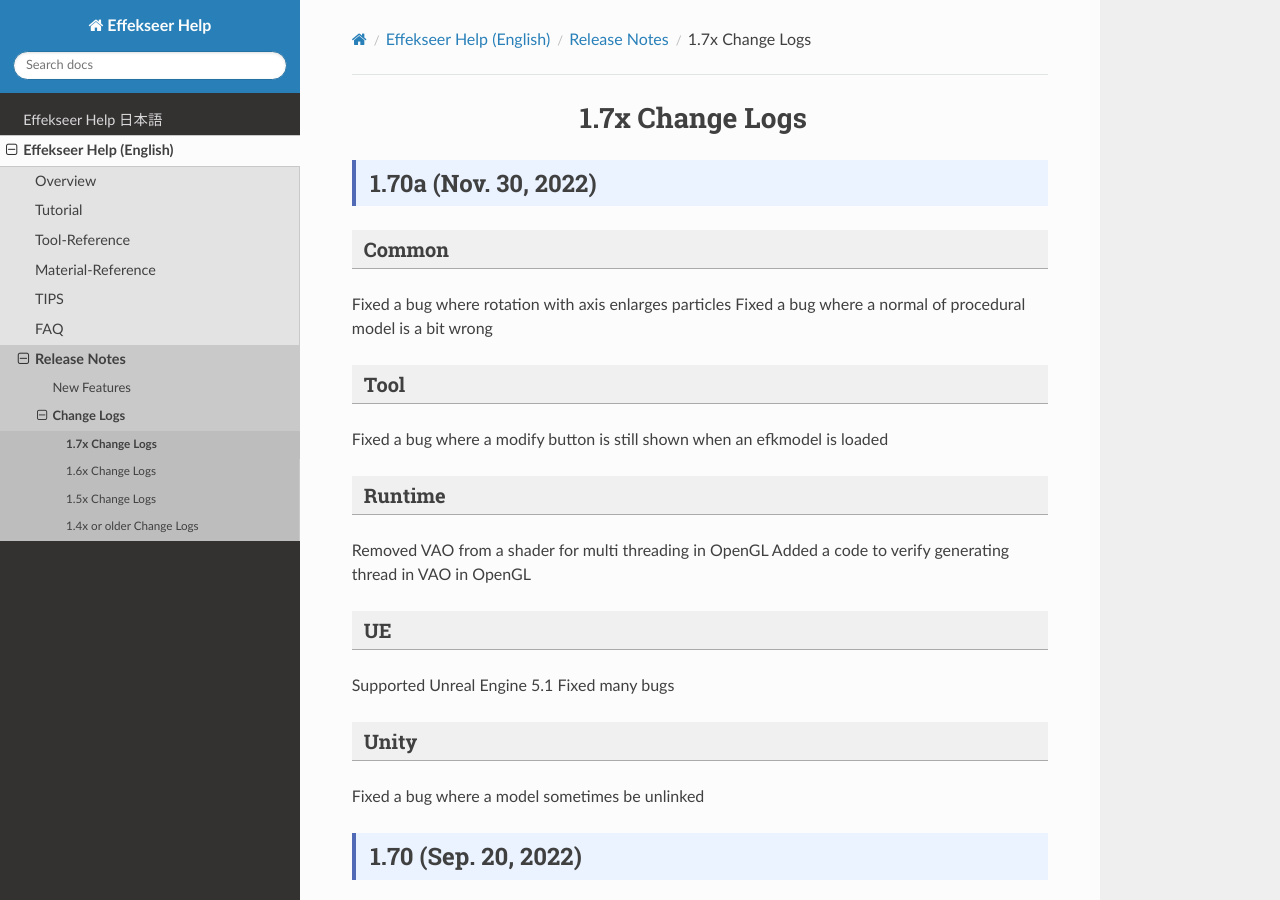
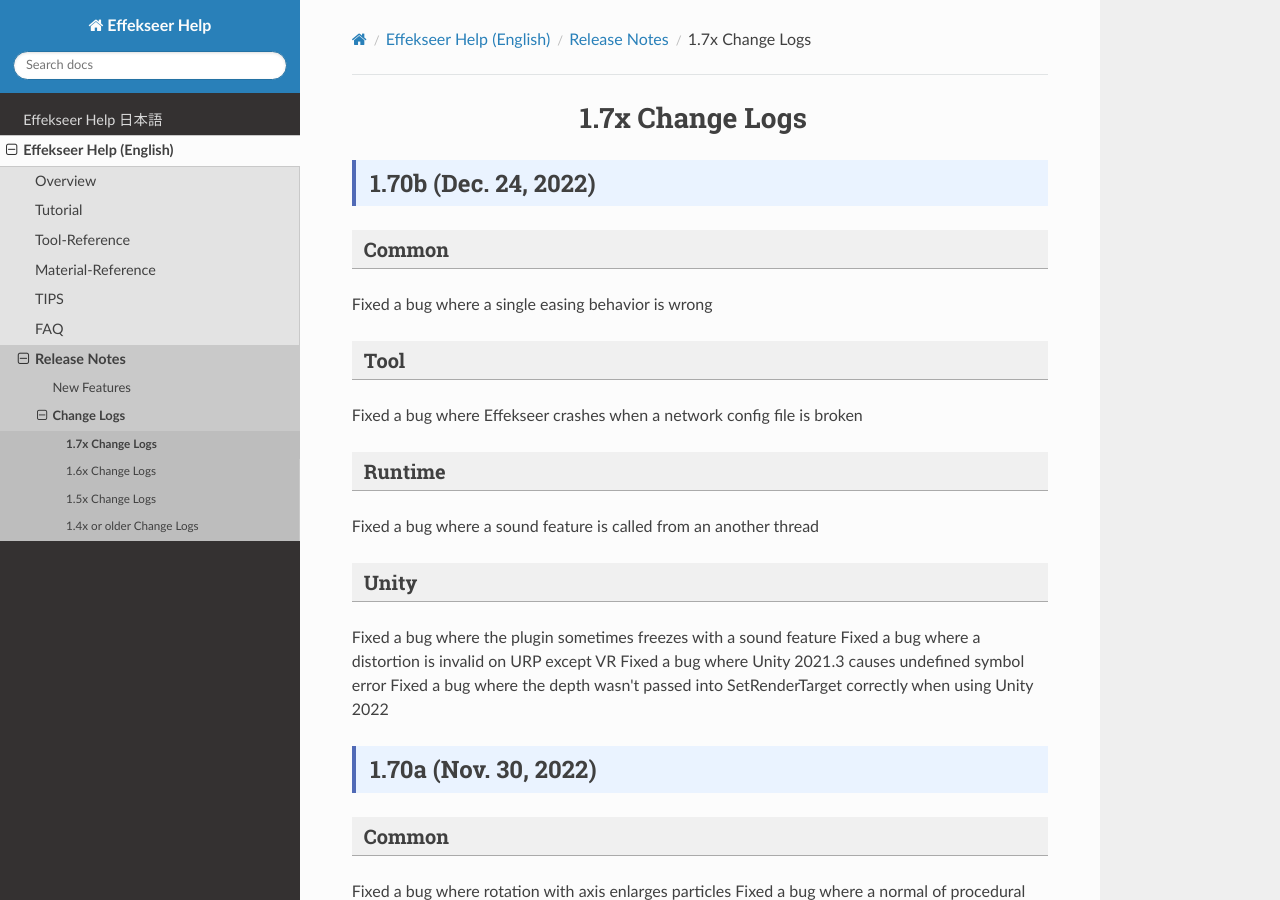
Before and after one commit to effekseer/docs_tool, a Sphinx documentation site: the page built from source/en/ReleaseNotes/17x.md, in a window 1280 px wide and 900 px high. Built offline with Sphinx 7.4.7 and the Read the Docs theme 2.0.0, drawn with Linux system fonts in a browser that asks for light colours; nearby versions of some CDN libraries; library files that are not in the unit come from our copies.

Commit message:
Release notes

```diff
--- a/source/en/ReleaseNotes/17x.md
+++ b/source/en/ReleaseNotes/17x.md
@@ -1,4 +1,25 @@
 # 1.7x Change Logs
+
+## 1.70b (Dec. 24, 2022)
+
+### Common
+
+Fixed a bug where a single easing behavior is wrong
+
+### Tool
+
+Fixed a bug where Effekseer crashes when a network config file is broken
+
+### Runtime
+
+Fixed a bug where a sound feature is called from an another thread
+
+### Unity
+
+Fixed a bug where the plugin sometimes freezes with a sound feature
+Fixed a bug where a distortion is invalid on URP except VR
+Fixed a bug where Unity 2021.3 causes undefined symbol error
+Fixed a bug where the depth wasn't passed into SetRenderTarget correctly when using Unity 2022
 
 ## 1.70a (Nov. 30, 2022)
 
```
Also changed, not shown: source/ja/ReleaseNotes/17x.md (+21 -0 lines).
